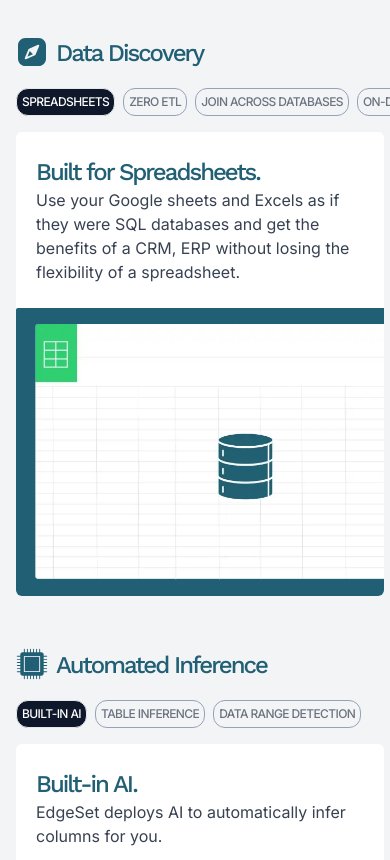
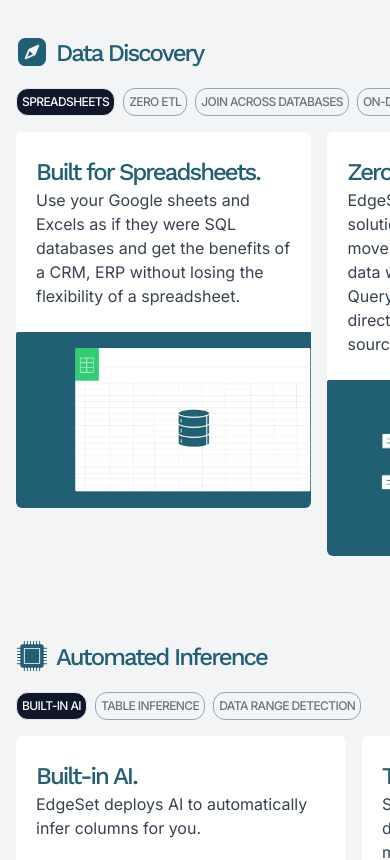
Before and after one commit to tetmon/tetmon.github.io, a Next.js app: page / in a window 390 px wide. Shown: the part 1020-1880 px from the top of the page. Built offline with nearby package versions, Linux system fonts and the light colour scheme.

Commit message:
Fixed features for mobile.

```diff
--- a/app/features.tsx
+++ b/app/features.tsx
@@ -129,18 +129,18 @@
                 </div>))
             }
           </div>
-          <div className='scrollbar-hide mb-6 flex snap-x snap-mandatory overflow-x-auto pb-6 md:hidden' onScroll={debouncedScroll}
+          <div className='scrollbar-hide mb-6 flex snap-x snap-mandatory overflow-x-auto pb-6 pr-4 md:hidden' onScroll={debouncedScroll}
             ref={scrollRef}>
             {
               features.map((item) => (
                 <div key={item.title} className='max-w-sm snap-start pl-4'>
-                  <div className='flex min-w-[300px] max-w-[100vw] flex-col overflow-hidden rounded-md bg-white'>
+                  <div className='flex max-w-[calc(100vw-60px)] flex-col overflow-hidden rounded-md bg-white'>
                     <div className='py-6 pl-5 pr-3'>
                       <h2 className='text-2xl font-medium text-edgeset'>{item.title}.</h2>
                       <span className='text-base text-gray-700' dangerouslySetInnerHTML={{ __html: item.description }}></span>
                     </div>
-                    <div className={`box-content flex w-full items-center justify-center rounded-sm bg-edgeset p-4 ${item.hasPadding && !item.mobilePadding ? 'pl-11' : 'p-0'} ${item.mobilePadding ? 'py-4 pl-16' : ''}`}>
-                      <NextImage src={item.file} className="h-64 max-w-fit object-contain" alt="hey" width={500} height={300} />
+                    <div className={`box-content flex w-[90%] items-center justify-center rounded-sm bg-edgeset p-4 md:w-full ${item.hasPadding && !item.mobilePadding ? 'pl-11' : 'p-0'} ${item.mobilePadding ? 'py-4 pl-16' : ''}`}>
+                      <NextImage src={item.file} className="h-36 max-w-fit object-contain md:h-64" alt={item.title} width={500} height={300} />
                     </div>
                   </div>
                 </div>
@@ -155,7 +155,7 @@
               </div>
             </CSSTransition>
           </div>
-          <div ref={pillsRef} className='scrollbar-hide mb-4 ml-2 hidden flex-wrap gap-2 overflow-x-auto md:ml-0 md:flex lg:gap-4 lg:overflow-x-visible'>
+          <div className='scrollbar-hide mb-4 ml-2 hidden flex-wrap gap-2 overflow-x-auto md:ml-0 md:flex lg:gap-4 lg:overflow-x-visible'>
             {
               features.map((item, index) => (
                 <div key={item.title} className={`min-w-fit ${index !== 0 ? 'mr-0' : 'lg:pl-0'}`} onClick={() => {
@@ -177,11 +177,11 @@
 
 export const Snapshots = ({ dir, feature }: { dir: string, feature: IFeature }) => {
   const activeIndex = useContext(ActiveContext);
-  const { file, hasPadding } = feature;
+  const { file, hasPadding, title } = feature;
   return (
     <CSSTransition key={activeIndex} timeout={200} classNames="snapshot" appear in={true} unmountOnExit>
       <div className={`col-end-16 mt-20 hidden h-80 w-full min-w-[400px] overflow-hidden rounded-md bg-edgeset md:col-start-11 lg:col-start-12 ${hasPadding ? 'pl-12 pt-12' : 'justify-center'} md:flex ${activeIndex === 0 ? 'bg-edgeset' : ''}`}>
-        <NextImage src={file} className="relative top-[2px] max-w-fit object-contain" alt="hey" width={500} height={300} />
+        <NextImage src={file} className="relative top-[2px] max-w-fit object-contain" alt={title} width={500} height={300} />
       </div>
     </CSSTransition>
   )
```
